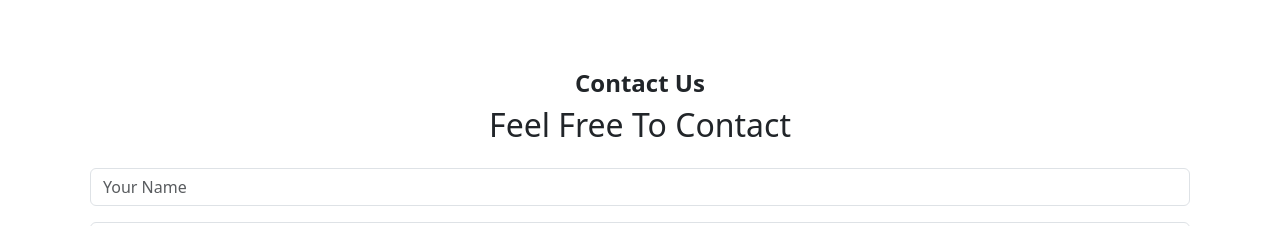
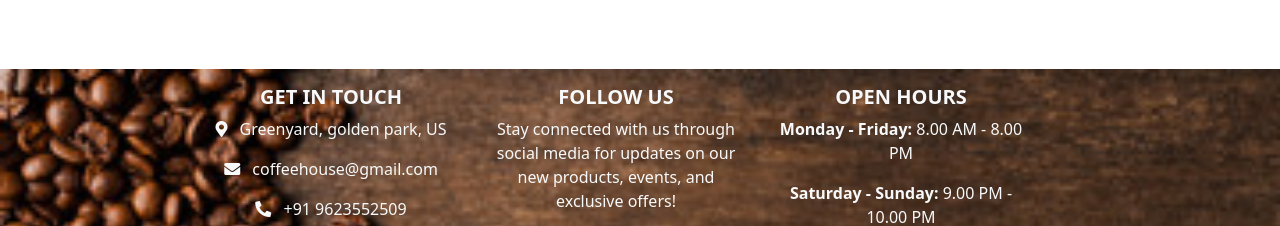
Before and after one commit to AditiTambat/Coffee_Shop, a plain HTML site: page index.html in a window 1280 px wide. Shown: the part 2291-2517 px from the top of the page. Drawn offline with nearby package versions, Linux system fonts and the light colour scheme.

Commit message:
Update index.html

```diff
--- a/index.html
+++ b/index.html
@@ -265,7 +265,7 @@
 
 
   <!-- contact form start here -->
-  <div id="contact" class="container mt-5">
+<!--   <div id="contact" class="container mt-5">
     <h4 class="text-center fw-bold">Contact Us</h4>
     <h2 class="text-center mb-4">Feel Free To Contact</h2>
     <div class="d-flex justify-content-center">
@@ -290,7 +290,7 @@
         </div>
       </form>
     </div>
-  </div>
+  </div> -->
 
 <!-- contact form ends here -->
 
```
